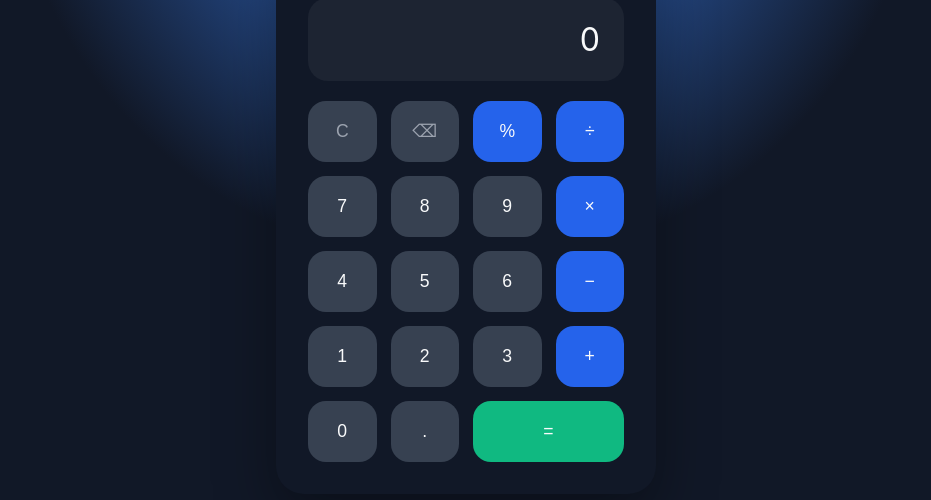
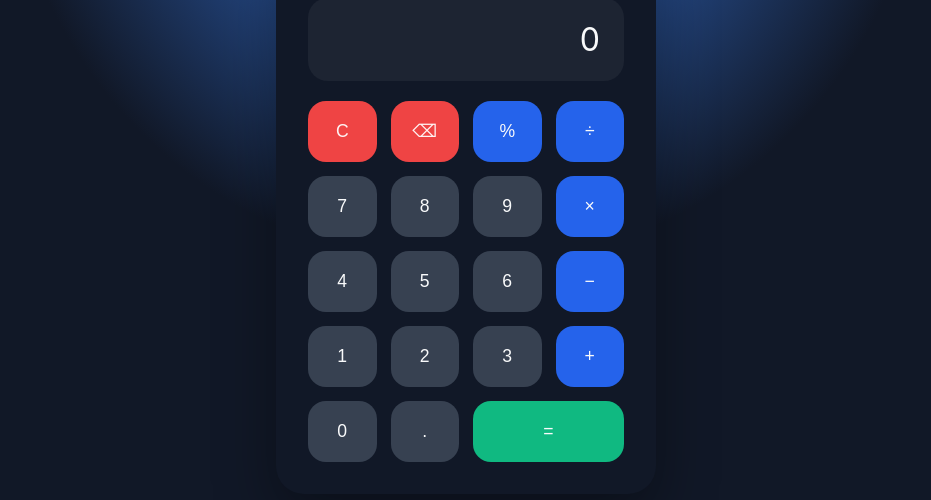
Before and after one commit to Vetrivel984/Calculator, a plain HTML site: page index.html in a window 1280 px wide. Shown: the part 194-694 px from the top of the page, without its empty margins (174-1105 px from the left). Drawn offline with Linux system fonts and the light colour scheme.

Commit message:
adding updated style file

```diff
--- a/styles.css
+++ b/styles.css
@@ -75,8 +75,13 @@ body {
 
 .button-clear,
 .button-backspace {
-  background: #374151;
-  color: var(--muted);
+  background: #ef4444;
+  color: #fef2f2;
+}
+
+.button-clear:hover,
+.button-backspace:hover {
+  background: #dc2626;
 }
 
 .button-operator {
```
